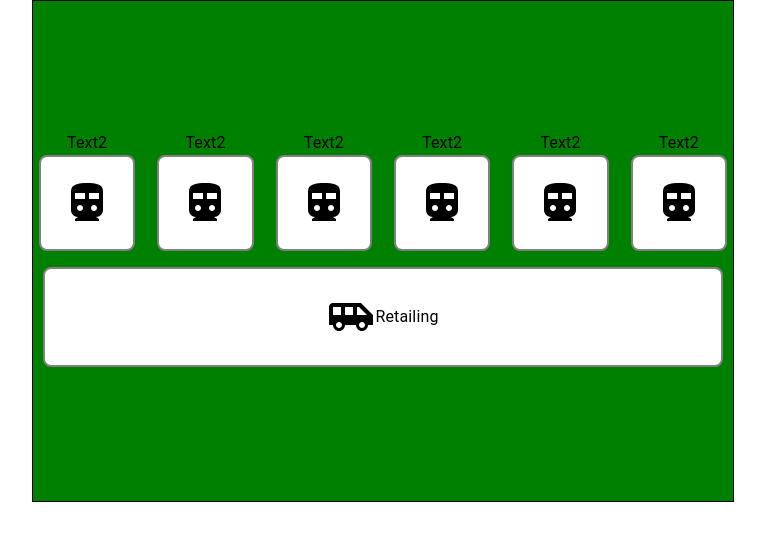
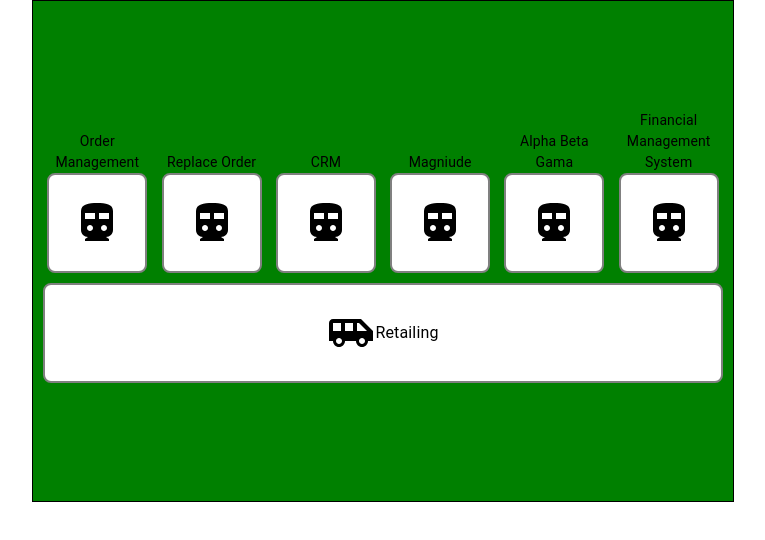
Before and after one commit to aakash-3/framer-motions, a React (Create React App) app: page / in a window 1280 px wide. Shown: the top 540 px of the page, without its empty margins (257-1022 px from the left). Built offline with nearby package versions, Linux system fonts and the light colour scheme.

Commit message:
Transition Two fixed

```diff
--- a/src/Motion/TransitionTwo/TransitionTwo.js
+++ b/src/Motion/TransitionTwo/TransitionTwo.js
@@ -5,6 +5,15 @@ import AirplanemodeActiveIcon from "@mui/icons-material/AirplanemodeActive";
 import DirectionsSubwayFilledIcon from "@mui/icons-material/DirectionsSubwayFilled";
 import CarCrashIcon from "@mui/icons-material/CarCrash";
 import AirportShuttleIcon from "@mui/icons-material/AirportShuttle";
+
+const texts = [
+  "Order Management",
+  "Replace Order",
+  "CRM",
+  "Magniude",
+  "Alpha Beta Gama",
+  "Financial Management System",
+];
 
 const TransitionTwo = () => {
   return (
@@ -63,11 +72,16 @@ const TransitionTwo = () => {
               <Typography>Manufacturing</Typography>
             </Box>
           </motion.div>
-          <Box style={{ display: "flex", gap: "10px" }}>
-            {Array(6)
-              .fill(6)
-              .map((item, index) => (
+          <Box
+            sx={{
+              display: "flex",
+              alignItems: "flex-start",
+              justifyContent: "space-evenly",
+            }}
+          >
+            {texts.map((item, index) => (
               <motion.div
+                key={index}
                 initial={{ y: 0, opacity: 1 }}
                 animate={{
                   y: [0, -100, -100, -100, -100, -100, -100, -100, -100, 0],
@@ -79,18 +93,25 @@ const TransitionTwo = () => {
                   repeat: Infinity,
                   repeatDelay: 4,
                 }}
-                  style={{
-                    boxSizing: "border-box",
-                    flex: 1,
-                    aspectRatio: 1,
-                    padding: "6px",
+              >
+                <Box
+                  sx={{
+                    width: {
+                      xs: "50px",
+                      sm: "75px",
+                      md: "100px",
+                    },
                   }}
                 >
                   <Box
-                    style={{
+                    sx={{
                       boxSizing: "border-box",
                       width: "100%",
-                      height: "100%",
+                      height: {
+                        xs: "50px",
+                        sm: "75px",
+                        md: "100px",
+                      },
                       backgroundColor: "lightblue",
                       display: "flex",
                       alignItems: "center",
@@ -99,9 +120,29 @@ const TransitionTwo = () => {
                       borderRadius: "8px",
                     }}
                   >
-                    <AirplanemodeActiveIcon sx={{ fontSize: "48px" }} />
+                    <AirplanemodeActiveIcon
+                      sx={{
+                        fontSize: {
+                          xs: 48,
+                          sm: 48,
+                          md: 48,
+                        },
+                      }}
+                    />
                   </Box>
-                  <Typography textAlign="center">Text1</Typography>
+                  <Typography
+                    textAlign="center"
+                    sx={{
+                      fontSize: {
+                        xs: 12,
+                        sm: 13,
+                        md: 14,
+                      },
+                    }}
+                  >
+                    {item}
+                  </Typography>
+                </Box>
               </motion.div>
             ))}
           </Box>
@@ -109,12 +150,17 @@ const TransitionTwo = () => {
 
         {/* /////////////----------------------------------------///////// */}
 
-        <Box style={{ position: "absolute", width: "100%" }}>
-          <Box style={{ display: "flex", gap: "10px" }}>
-            {Array(6)
-              .fill(6)
-              .map((item, index) => (
+        <Box sx={{ position: "absolute", width: "100%" }}>
+          <Box
+            sx={{
+              display: "flex",
+              alignItems: "flex-end",
+              justifyContent: "space-evenly",
+            }}
+          >
+            {texts.map((item, index) => (
               <motion.div
+                key={index}
                 initial={{ y: 100, opacity: 0 }}
                 animate={{
                   y: [100, 0, 0, 0, 0, 0, 0, 0, 0, 100],
@@ -126,19 +172,37 @@ const TransitionTwo = () => {
                   repeat: Infinity,
                   repeatDelay: 4,
                 }}
-                  style={{
-                    boxSizing: "border-box",
-                    flex: 1,
-                    aspectRatio: 1,
-                    padding: "6px",
+              >
+                <Box
+                  sx={{
+                    width: {
+                      xs: "50px",
+                      sm: "75px",
+                      md: "100px",
+                    },
                   }}
                 >
-                  <Typography textAlign="center">Text2</Typography>
+                  <Typography
+                    textAlign="center"
+                    sx={{
+                      fontSize: {
+                        xs: 12,
+                        sm: 13,
+                        md: 14,
+                      },
+                    }}
+                  >
+                    {item}
+                  </Typography>
                   <Box
-                    style={{
+                    sx={{
                       boxSizing: "border-box",
                       width: "100%",
-                      height: "100%",
+                      height: {
+                        xs: "50px",
+                        sm: "75px",
+                        md: "100px",
+                      },
                       backgroundColor: "white",
                       display: "flex",
                       alignItems: "center",
@@ -147,7 +211,16 @@ const TransitionTwo = () => {
                       borderRadius: "8px",
                     }}
                   >
-                    <DirectionsSubwayFilledIcon sx={{ fontSize: "48px" }} />
+                    <DirectionsSubwayFilledIcon
+                      sx={{
+                        fontSize: {
+                          xs: 48,
+                          sm: 48,
+                          md: 48,
+                        },
+                      }}
+                    />
+                  </Box>
                 </Box>
               </motion.div>
             ))}
```
Lines whose indentation alone changed are shown as unchanged.
